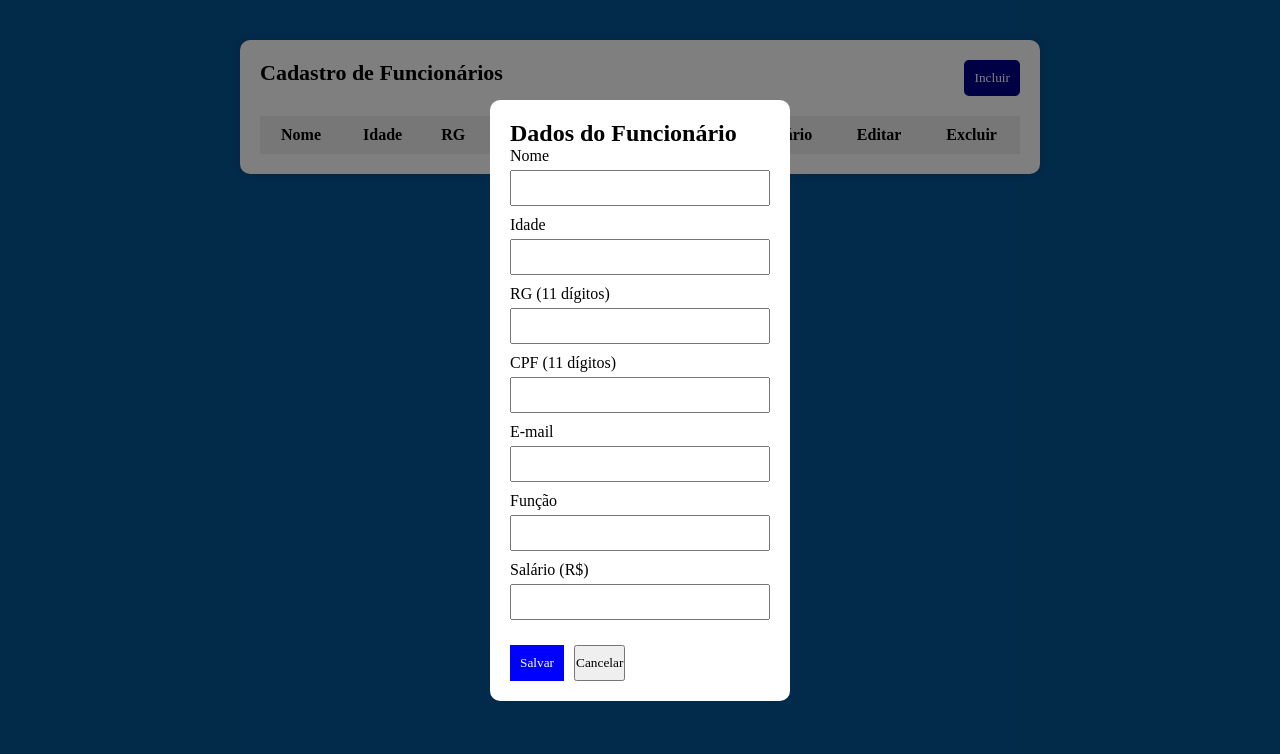
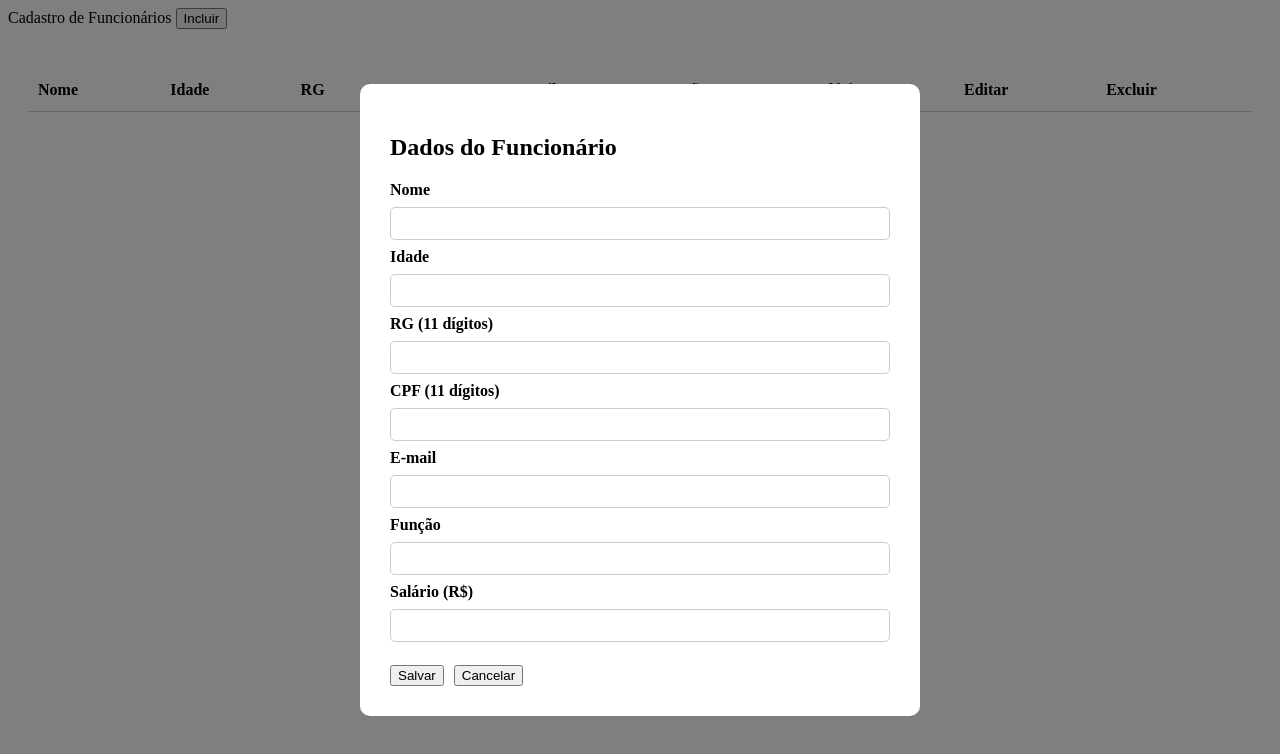
Before and after one commit to Guilima23/PWII_GuilhermeOliveiraLima_2DS, a plain HTML site: page 2Bimestre/Crud/Atts/login.html in a window 1280 px wide. Both pictures are taken after a click on the button "Incluir". Drawn offline with nearby package versions, Linux system fonts and the light colour scheme.

Commit message:
Refactor CSS for modal and table styles

```diff
--- a/2Bimestre/Crud/Atts/Style.css
+++ b/2Bimestre/Crud/Atts/Style.css
@@ -1,109 +1,72 @@
-* {
-  margin: 0;
-  padding: 0;
-  box-sizing: border-box;
-  font-family: 'Times New Roman', Times, serif;
-}
-
-body {
-  background: #055494;
-  display: flex;
-  justify-content: center;
-  padding: 40px;
-}
-
-.container {
-  width: 800px;
-  background: white;
-  border-radius: 10px;
-  padding: 20px;
-  box-shadow: 0 0 10px rgba(0,0,0,0.1);
-}
-
-/* HEADER */
-.header {
-  display: flex;
-  justify-content: space-between;
-  margin-bottom: 20px;
-}
-
-.header span {
-  font-size: 22px;
-  font-weight: bold;
-}
-
-#new {
-  background:darkblue;
-  color: white;
-  border: none;
-  padding: 10px;
-  border-radius: 5px;
-  cursor: pointer;
-}
-
-/* TABELA */
-table {
-  width: 100%;
-  border-collapse: collapse;
-}
-
-th, td {
-  padding: 10px;
-}
-
-th {
-  background: #eee;
-}
-
-tr:nth-child(even) {
-  background: #e0dddd;
-}
-
-.acao {
-  text-align: center;
-}
-
-button {
-  cursor: pointer;
-}
-
-/* MODAL */
 .modal-container {
-  width: 100%;
+  width: 100vw;
   height: 100vh;
   position: fixed;
   top: 0;
   left: 0;
-  background: rgba(0,0,0,0.5);
+  background-color: rgba(0, 0, 0, 0.5);
   display: none;
   justify-content: center;
   align-items: center;
+  z-index: 999;
 }
 
+/* Mostra o Modal ativo */
 .modal-container.active {
   display: flex;
 }
 
 .modal {
-  background: white;
-  padding: 20px;
+  display: flex;
+  flex-direction: column;
+  padding: 30px;
+  background-color: white;
   border-radius: 10px;
-  width: 300px;
+  width: 90%;
+  max-width: 500px;
 }
 
 .modal form {
   display: flex;
   flex-direction: column;
+  gap: 8px;
+}
+
+.modal label {
+  font-weight: bold;
 }
 
 .modal input {
-  margin: 5px 0 10px;
   padding: 8px;
+  border: 1px solid #ccc;
+  border-radius: 5px;
 }
 
-#btnSalvar {
-  background: blue;
-  color: white;
+/* Estilo para a tabela */
+.divTable {
+  padding: 20px;
+  overflow-x: auto;
+}
+
+table {
+  width: 100%;
+  border-collapse: collapse;
+  margin-top: 20px;
+}
+
+th, td {
+  border-bottom: 1px solid #ccc;
+  padding: 12px 10px;
+  text-align: left;
+}
+
+tr:hover {
+  background-color: #f5f5f5;
+}
+
+.acao button {
+  background: none;
   border: none;
-  padding: 10px;
+  cursor: pointer;
+  font-size: 18px;
 }
```
